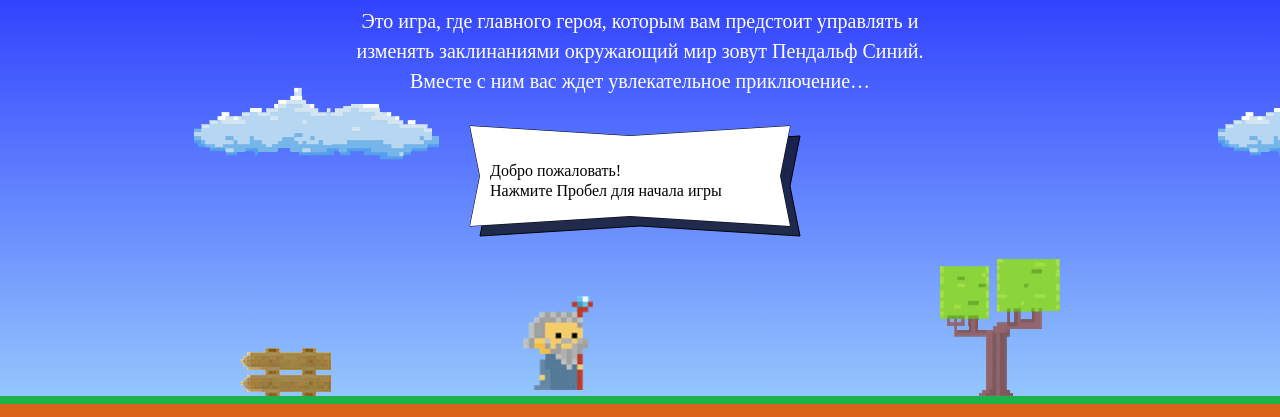
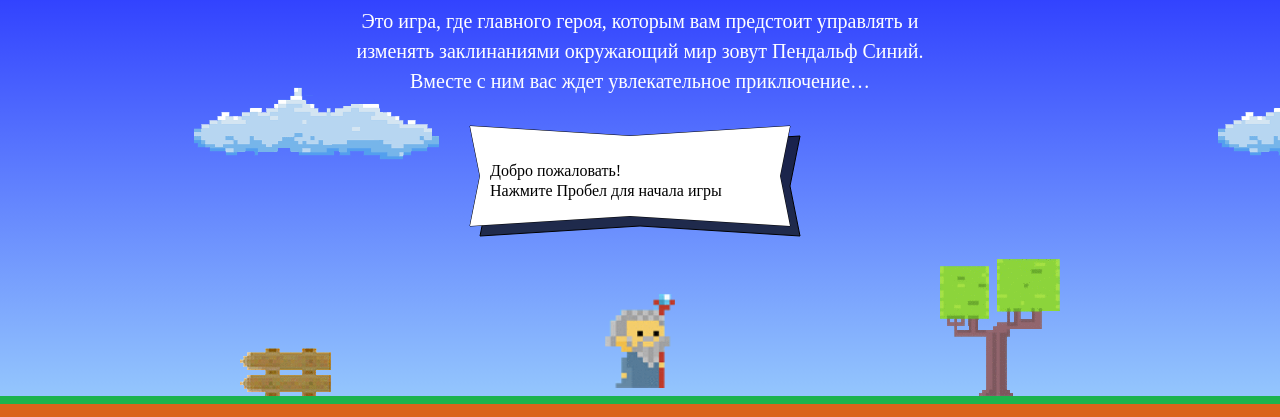
Before and after one commit to st-iv/base-js, a plain HTML site: page index.html in a window 1280 px wide. Shown: the part 203-620 px from the top of the page. Drawn offline with Linux system fonts and the light colour scheme; a web font is replaced by a local one.

Commit message:
end task 1

```diff
--- a/index.html
+++ b/index.html
@@ -194,6 +194,14 @@
     return 1.337* wizardWidth;
   }
 
+  var getWizardX = function (width) {
+    return (width - wizardWidth)/2;
+  }
+
+  var getWizardY = function (height) {
+    return height*0.66;
+  }
+
 </script>
 <script src="js/game.js"></script>
 
```
